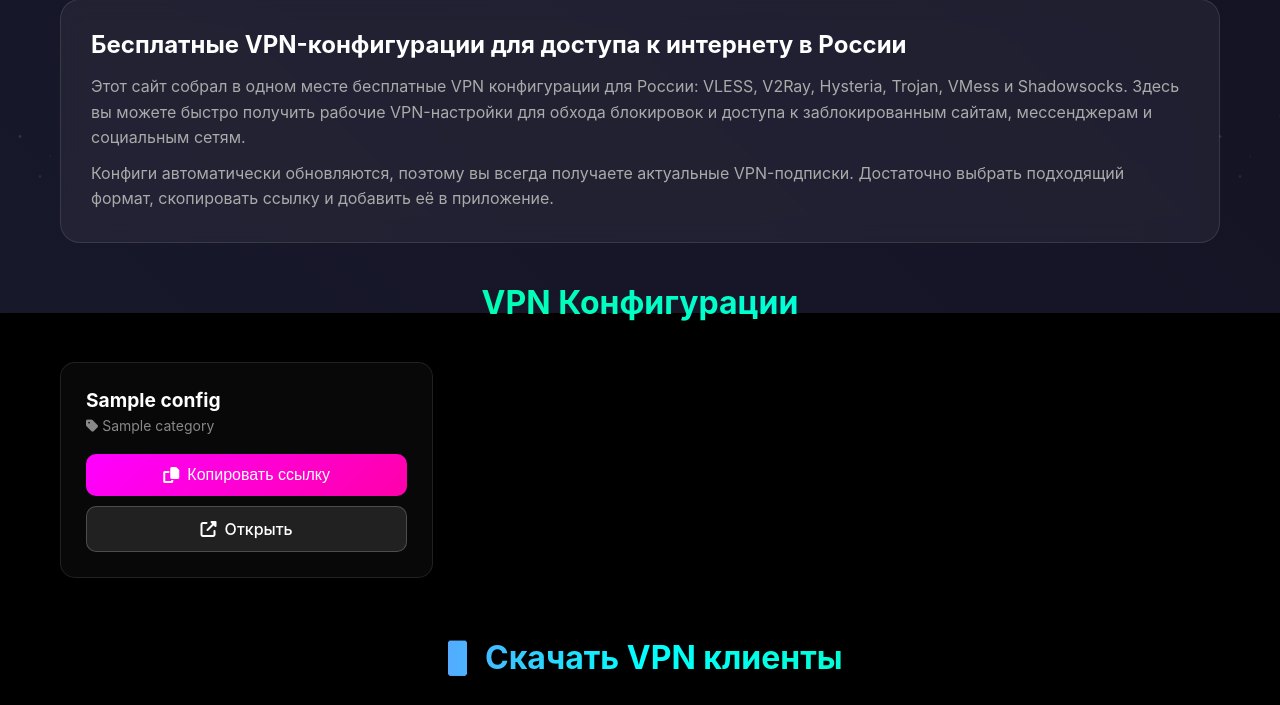
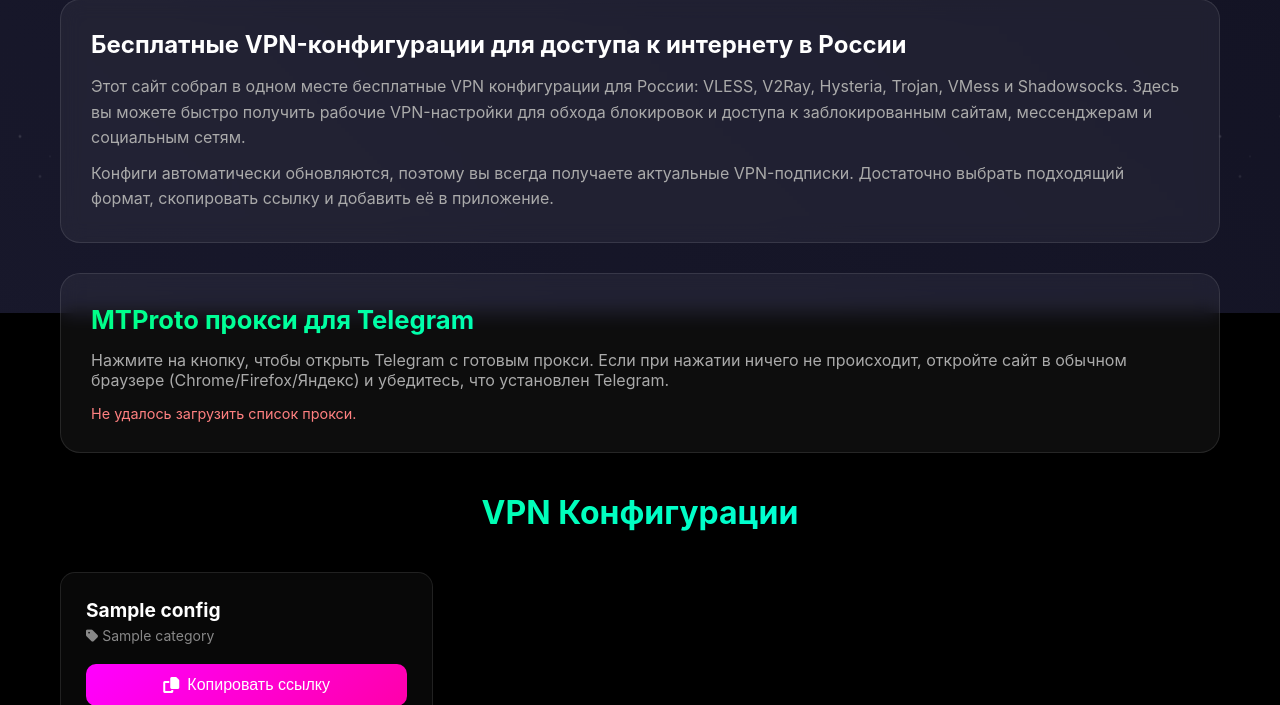
Before and after one commit to kort0881/internet-access-site, a Flask app: template templates/index.html in a window 1280 px wide. Shown: the part 487-1192 px from the top of the page. Run offline with Flask 3, Linux system fonts and the light colour scheme; the template is opened without the code that fills it: most values are stand-ins (such as "Sample title", 1, 10 or a date in 2020).

Commit message:
Implement MTProto proxy section in index.html
Add MTProto proxy section with dynamic loading of proxies.

```diff
--- a/templates/index.html
+++ b/templates/index.html
@@ -491,6 +491,53 @@
         .btn-teal { background: linear-gradient(135deg, #00ffcc, #00ccaa); }
         .btn-gray { background: linear-gradient(135deg, #888, #666); }
 
+        /* MTProto proxy section */
+        #mtproto-proxies {
+            margin-top: 20px;
+        }
+
+        #mtproto-proxies h2 {
+            font-size: 1.6rem;
+            margin-bottom: 15px;
+            background: linear-gradient(90deg, #00ff88, #00ffff);
+            -webkit-background-clip: text;
+            -webkit-text-fill-color: transparent;
+            background-clip: text;
+        }
+
+        #mtproto-proxies p {
+            color: #aaa;
+            margin-bottom: 15px;
+        }
+
+        #proxy-list {
+            margin-top: 10px;
+        }
+
+        .proxy-btn {
+            display: block;
+            margin: 8px 0;
+            padding: 10px 14px;
+            background: linear-gradient(135deg, #0088cc, #00ccff);
+            color: #fff;
+            border-radius: 10px;
+            text-decoration: none;
+            font-weight: 500;
+            text-align: center;
+            transition: all 0.25s;
+        }
+
+        .proxy-btn:hover {
+            background: linear-gradient(135deg, #00ccff, #00ffff);
+            transform: translateY(-2px);
+            box-shadow: 0 8px 20px rgba(0, 204, 255, 0.4);
+        }
+
+        .proxy-error {
+            color: #ff8080;
+            font-size: 0.9rem;
+        }
+
         /* Footer */
         footer {
             margin-top: 80px;
@@ -636,6 +683,19 @@
             </p>
         </section>
 
+        <!-- MTProto proxies -->
+        <section class="glass-card" id="mtproto-proxies">
+            <h2>MTProto прокси для Telegram</h2>
+            <p>
+                Нажмите на кнопку, чтобы открыть Telegram с готовым прокси.
+                Если при нажатии ничего не происходит, откройте сайт в обычном браузере
+                (Chrome/Firefox/Яндекс) и убедитесь, что установлен Telegram.
+            </p>
+            <div id="proxy-list">
+                Загружаем список прокси…
+            </div>
+        </section>
+
         <!-- Configs Grid -->
         <section>
             <h2 style="text-align: center; font-size: 2rem; margin: 40px 0; background: linear-gradient(90deg, #00ff88, #00ffff); -webkit-background-clip: text; -webkit-text-fill-color: transparent;">
@@ -772,33 +832,45 @@
                 button.style.background = '';
             }, 2000);
         });
+    }
+    </script>
 
+    <!-- MTProto proxy loader -->
+    <script>
+    (async () => {
+        const listEl = document.getElementById('proxy-list');
+        if (!listEl) return;
 
-        ['all', 'ru', 'eu'].forEach(type => {
-            const btn = document.getElementById(`proxy-btn-${type}`);
-            const list = document.getElementById(`proxy-list-${type}`);
+        try {
+            // raw-ссылка на proxy_links_tme_clean.txt из telegram-proxy-collector
+            const url = 'https://raw.githubusercontent.com/kort0881/telegram-proxy-collector/main/verified/proxy_links_tme_clean.txt';
 
-            if (btn && list) {
-                btn.addEventListener('click', () => {
-                    list.style.display = list.style.display === 'none' ? 'block' : 'none';
-                });
+            const resp = await fetch(url);
+            if (!resp.ok) throw new Error('HTTP ' + resp.status);
 
-                document.addEventListener('click', (e) => {
-                    if (!btn.contains(e.target) && !list.contains(e.target)) {
-                        list.style.display = 'none';
-                    }
-                });
+            const text = await resp.text();
+            const lines = text.split('\n').map(l => l.trim()).filter(Boolean);
+
+            if (!lines.length) {
+                listEl.innerHTML = '<div class="proxy-error">Пока нет доступных прокси.</div>';
+                return;
             }
-        });
 
-        function copyProxyUrl(url) {
-            navigator.clipboard.writeText(url).then(() => {
-                alert('Ссылка скопирована в буфер обмена!');
-            }).catch(err => {
-                console.error('Ошибка при копировании:', err);
+            listEl.innerHTML = '';
+
+            lines.forEach((link, idx) => {
+                const a = document.createElement('a');
+                a.href = link; // https://t.me/proxy?server=...&port=...&secret=...
+                a.textContent = 'Подключить прокси #' + (idx + 1);
+                a.className = 'proxy-btn';
+                a.rel = 'noopener noreferrer';
+                listEl.appendChild(a);
             });
+        } catch (e) {
+            console.error('Ошибка загрузки proxy_links_tme_clean.txt:', e);
+            listEl.innerHTML = '<div class="proxy-error">Не удалось загрузить список прокси.</div>';
         }
-    }
+    })();
     </script>
 
 </body>
```
